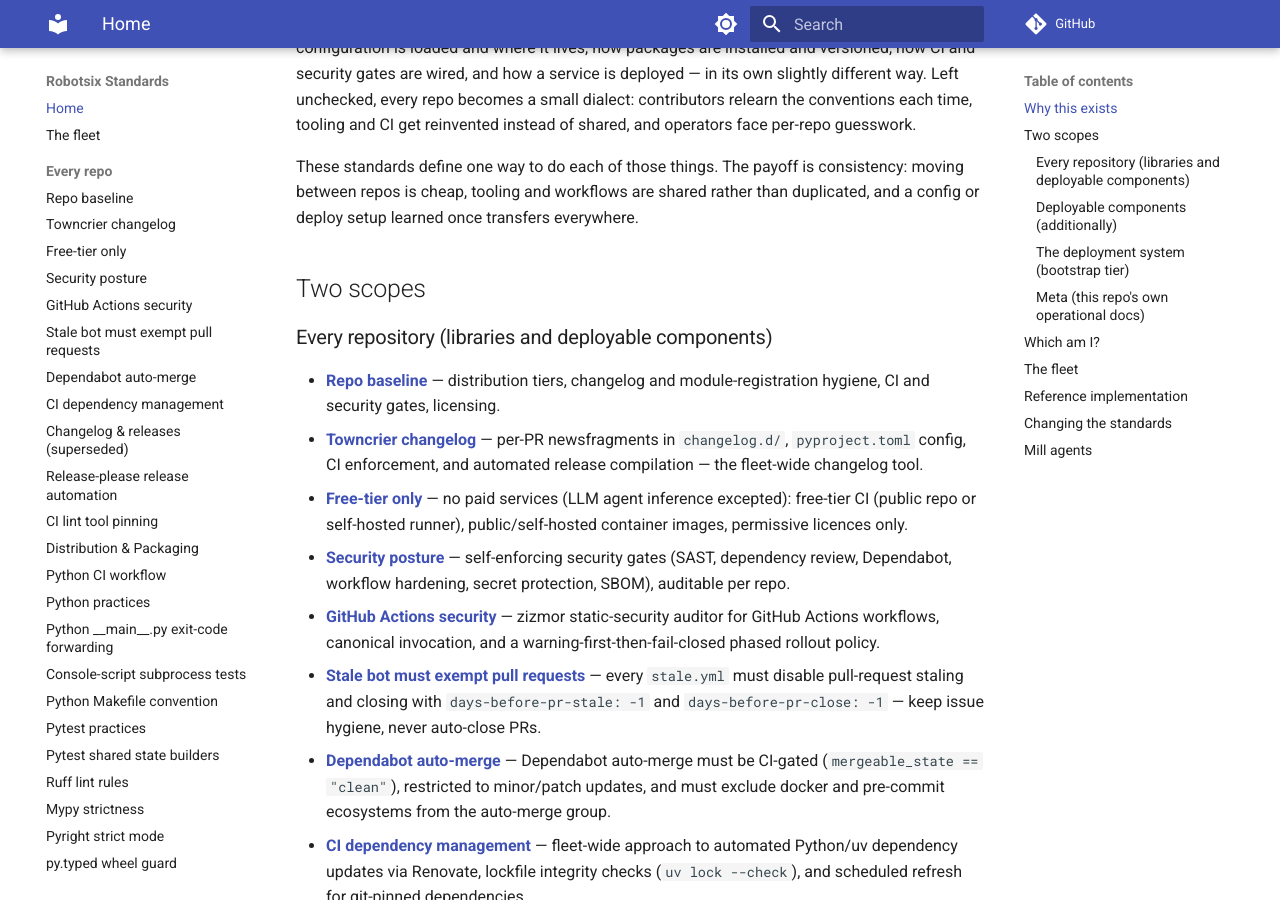
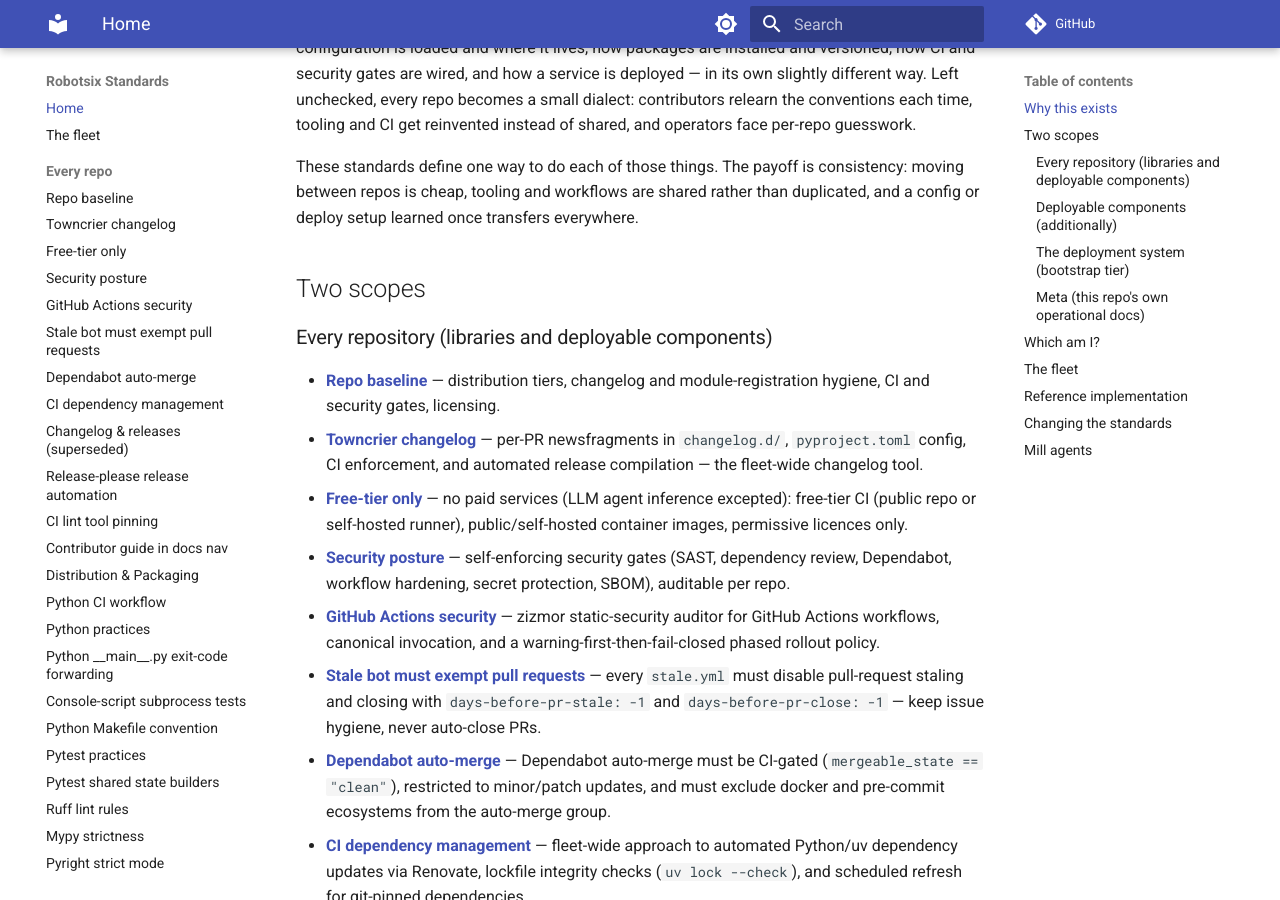
Before and after one commit to damien-robotsix/robotsix-standards, an MkDocs documentation site: the page built from docs/index.md, in a window 1280 px wide and 900 px high, scrolled down 312 px. Built offline with MkDocs 1.6.1 and Material for MkDocs 9.7.7, drawn with Linux system fonts in a browser that asks for light colours; comment, search, counter and statistics services are not loaded.

Commit message:
chore: Add nav entry to mkdocs.yml (20260810T024324Z-add-nav-entry-to-mkdocs-yml-8f91) (#283)
Co-authored-by: robotsix-mill <mill@robotsix.local>

```diff
--- a/mkdocs.yml
+++ b/mkdocs.yml
@@ -79,6 +79,7 @@ nav:
       - Changelog & releases (superseded): changelog-driven-releases.md
       - Release-please release automation: release-please.md
       - CI lint tool pinning: ci-lint-pinning.md
+      - Contributor guide in docs nav: contributing-in-nav.md
       - Distribution & Packaging: distribution-packaging.md
       - Python CI workflow: python-ci-workflow.md
       - Python practices: python.md
@@ -101,7 +102,6 @@ nav:
       - MkDocs build integrity: mkdocs-build.md
       - Module taxonomy scope: module-taxonomy-scope.md
       - Docs site deployment: docs-site-deployment.md
-      - Contributor guide in docs nav: contributing-in-nav.md
       - JavaScript practices: javascript.md
       - PHP practices: php.md
       - Async SQLAlchemy test fixtures: async-sqlalchemy-test-fixtures.md
```
